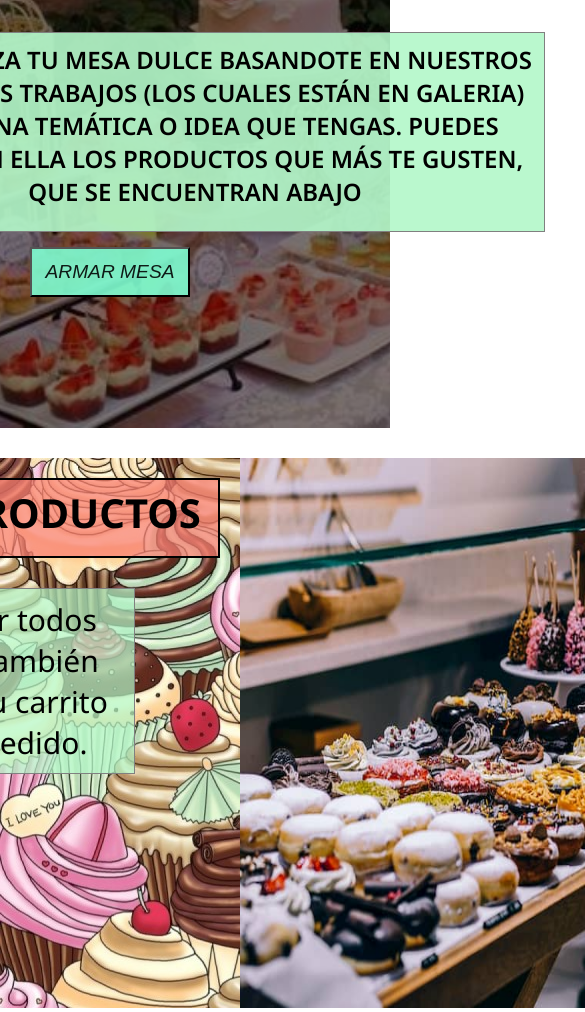
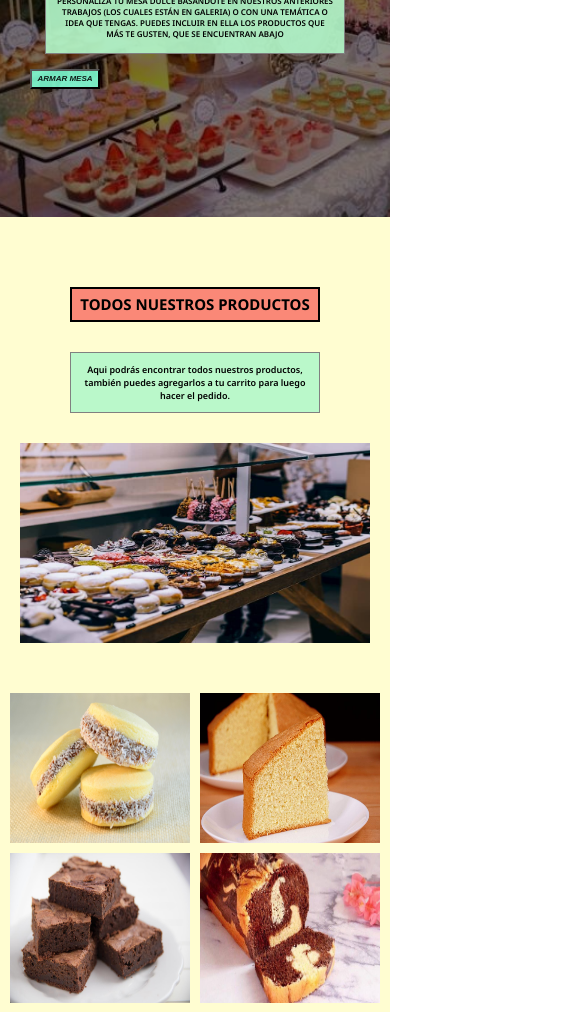
Before and after one commit to NanoJaldin/proyecto-coder, a plain HTML site: page pages/servicios.html in a window 390 px wide. Shown: the part 335-1347 px from the top of the page, 585 px wide, since content can reach past the window. Drawn offline with Linux system fonts and the light colour scheme.

Commit message:
responsive de servicios

```diff
--- a/css/style.css
+++ b/css/style.css
@@ -340,7 +340,7 @@ footer .contenedorContacto div ul li img {
   flex-direction: column;
   justify-content: center;
   align-items: center;
-  height: 75vh;
+  height: 80vh;
 }
 .personalizarMesa h2 {
   border: 2px solid black;
@@ -379,14 +379,16 @@ footer .contenedorContacto div ul li img {
   /* font-weight: bold; */
 }
 .introProductos {
+  height: 650px;
   display: flex;
   justify-content: center;
   /* align-items: center; */
-  margin-top: 30px;
-  margin-bottom: 50px;
+  /* margin-top: 30px;
+  margin-bottom: 50px; */
   font-family: "Lato", sans-serif;
   font-family: "Noto Sans", sans-serif;
-  background-image: url("../img/fondoServicios2.jpg");
+  background-color: #fffdd1;
+  /* line-height: 0; */
 }
 .introProductos div {
   display: flex;
@@ -400,31 +402,35 @@ footer .contenedorContacto div ul li img {
   height: 80px;
   text-align: center;
   padding: 5px;
-  background-color: rgba(250, 128, 114, 0.736);
+  background-color: rgba(250, 128, 114, 0.936);
   font-size: 40px;
   font-weight: bold;
   margin: 20px;
+  margin-top: 50px;
 }
 .introProductos div p {
   width: 480px;
   text-align: center;
   border: 1px solid gray;
-  background-color: #b4f8c9b3;
+  background-color: #b4f8cae8;
   margin: 10px;
   padding: 10px;
   font-size: 30px;
 }
 .introProductos img {
+  align-self: center;
   width: 600px;
   height: 550px;
 }
 .galeriaProductos {
+  background-color: #fffdd1;
   display: grid;
   grid-template-columns: repeat(3, 1fr);
   grid-auto-rows: 300px;
   gap: 15px;
-  margin: 15px;
-  margin-bottom: 50px;
+  padding: 30px;
+  /* margin: 15px;
+  margin-bottom: 50px; */
 }
 .galeriaProductos div img {
   width: 100%;
@@ -543,8 +549,14 @@ textarea {
 }
 
 /*--------- MEDIAS QUERIES -----------*/
+
+@media screen and (max-width: 1290px) {
+  .introProductos img {
+    width: 550px;
+    height: 500px;
+  }
+}
 @media screen and (max-width: 1240px) {
-  /*!---------MAIN--------------*/
   .servicioPersonalizado .servicioImagen img {
     width: 500px;
     height: 500px;
@@ -554,6 +566,19 @@ textarea {
     width: 600px;
     height: 500px;
     margin: 40px 0px 40px 10px;
+  }
+  .introProductos div h2 {
+    width: 600px;
+    height: 70px;
+    font-size: 35px;
+  }
+  .introProductos div p {
+    width: 480px;
+    font-size: 25px;
+  }
+  .introProductos img {
+    width: 500px;
+    height: 450px;
   }
 }
 @media screen and (max-width: 1150px) {
@@ -569,6 +594,10 @@ textarea {
     width: 500px;
     height: 450px;
     margin: 40px 5px 40px 10px;
+  }
+  .introProductos img {
+    width: 450px;
+    height: 400px;
   }
 }
 @media screen and (max-width: 1100px) {
@@ -636,12 +665,10 @@ textarea {
     padding: 5px;
     font-size: 30px;
   }
-
   .productosPopulares .contenedorProductos div {
     width: 320px;
     margin: 10px;
   }
-
   .productosPopulares .contenedorProductos div img {
     width: 317px;
   }
@@ -655,6 +682,19 @@ textarea {
   footer .contenedorMarca div {
     margin-left: 35px;
   }
+  .introProductos div h2 {
+    width: 500px;
+    height: 65px;
+    font-size: 30px;
+  }
+  .introProductos div p {
+    width: 400px;
+    font-size: 20px;
+  }
+  .galeriaProductos {
+    gap: 10px;
+    padding: 20px;
+  }
 }
 @media screen and (max-width: 1000px) {
   .trabajos .trabajosImagen img {
@@ -665,9 +705,31 @@ textarea {
     width: 270px;
     margin: 5px;
   }
-
   .productosPopulares .contenedorProductos div img {
     width: 267px;
+  }
+  .introProductos {
+    height: 100vh;
+    flex-direction: column;
+  }
+  .introProductos div h2 {
+    width: 700px;
+    height: 80px;
+    font-size: 40px;
+  }
+  .introProductos div p {
+    width: 600px;
+    font-size: 30px;
+  }
+  .introProductos img {
+    margin: 20px;
+    width: 650px;
+    height: 500px;
+  }
+  .galeriaProductos {
+    grid-template-columns: repeat(2, 1fr);
+    grid-auto-rows: 300px;
+    padding: 12px;
   }
 }
 @media screen and (max-width: 975px) {
@@ -747,13 +809,11 @@ textarea {
     padding: 5px;
     font-size: 20px;
   }
-
   .productosPopulares .contenedorProductos div {
     width: 200px;
     height: 250px;
     margin: 5px;
   }
-
   .productosPopulares .contenedorProductos div img {
     width: 197px;
     height: 200px;
@@ -783,7 +843,6 @@ textarea {
   footer .contenedorContacto div ul {
     margin: 7px;
   }
-
   footer .contenedorContacto div ul li a {
     font-size: 10px;
   }
@@ -809,6 +868,42 @@ textarea {
   .trabajos .trabajosImagen img {
     width: 320px;
     height: 270px;
+  }
+  .personalizarMesa h2 {
+    width: 500px;
+    height: 60px;
+    font-size: 30px;
+  }
+  .personalizarMesa p {
+    width: 550px;
+    height: 150px;
+    font-size: 17px;
+    font-weight: 550;
+  }
+  .personalizarMesa button {
+    width: 130px;
+    height: 30px;
+    font-size: 15px;
+    font-weight: 600;
+  }
+  .introProductos {
+    height: auto;
+    padding: 20px;
+  }
+  .introProductos div h2 {
+    width: 500px;
+    height: 65px;
+    font-size: 30px;
+  }
+  .introProductos div p {
+    width: 450px;
+    font-size: 17px;
+    font-weight: 600;
+  }
+  .introProductos img {
+    margin: 20px;
+    width: 550px;
+    height: 400px;
   }
 }
 @media screen and (max-width: 690px) {
@@ -837,7 +932,6 @@ textarea {
     height: 200px;
     margin: 5px;
   }
-
   .productosPopulares .contenedorProductos div img {
     width: 147px;
     height: 150px;
@@ -896,6 +990,41 @@ textarea {
     height: 40px;
     padding: 5px;
     font-size: 13px;
+  }
+  .galeriaProductos {
+    grid-template-columns: repeat(2, 1fr);
+    grid-auto-rows: 200px;
+    padding: 10px;
+  }
+}
+@media screen and (max-width: 570px) {
+  .personalizarMesa h2 {
+    width: 350px;
+    height: 50px;
+    font-size: 20px;
+  }
+  .personalizarMesa p {
+    width: 400px;
+    height: 110px;
+    font-size: 13px;
+  }
+  .personalizarMesa button {
+    width: 100px;
+    height: 25px;
+    font-size: 10px;
+  }
+  .introProductos div h2 {
+    width: 350px;
+    height: 50px;
+    font-size: 20px;
+  }
+  .introProductos div p {
+    width: 300px;
+    font-size: 13px;
+  }
+  .introProductos img {
+    width: 400px;
+    height: 250px;
   }
 }
 @media screen and (max-width: 526px) {
@@ -965,14 +1094,12 @@ textarea {
   }
   footer .contenedorContacto div h5 {
     font-size: 10px;
-
     text-align: center;
   }
   footer .contenedorContacto div ul {
     margin: 5px;
     list-style: none;
   }
-
   footer .contenedorContacto div ul li a {
     font-size: 7px;
   }
@@ -985,7 +1112,6 @@ textarea {
     margin: 5px;
     /* text-align: center; */
   }
-
   .hero h1 {
     font-size: 50px;
   }
@@ -1039,6 +1165,42 @@ textarea {
     font-size: 5px;
     margin-bottom: 30px;
   }
+  .personalizarMesa {
+    height: 50vh;
+  }
+  .personalizarMesa h2 {
+    width: 250px;
+    height: 35px;
+    font-size: 15px;
+  }
+  .personalizarMesa p {
+    width: 300px;
+    height: 70px;
+    font-size: 8px;
+  }
+  .personalizarMesa button {
+    width: 70px;
+    height: 20px;
+    font-size: 8px;
+  }
+  .introProductos div h2 {
+    width: 250px;
+    height: 35px;
+    font-size: 15px;
+  }
+  .introProductos div p {
+    width: 250px;
+    font-size: 9px;
+  }
+  .introProductos img {
+    width: 350px;
+    height: 200px;
+  }
+  .galeriaProductos {
+    grid-template-columns: repeat(2, 1fr);
+    grid-auto-rows: 150px;
+    padding: 10px;
+  }
 }
 @media screen and (max-width: 400px) {
   .servicioPersonalizado .servicioTextoContenedor h2 {
@@ -1072,3 +1234,9 @@ textarea {
     flex-direction: column;
   }
 }
+@media screen and (max-width: 366px) {
+  .introProductos img {
+    width: 320px;
+    height: 200px;
+  }
+}
```
Also changed, not shown: img/fondoServicios3.jpg (added).
